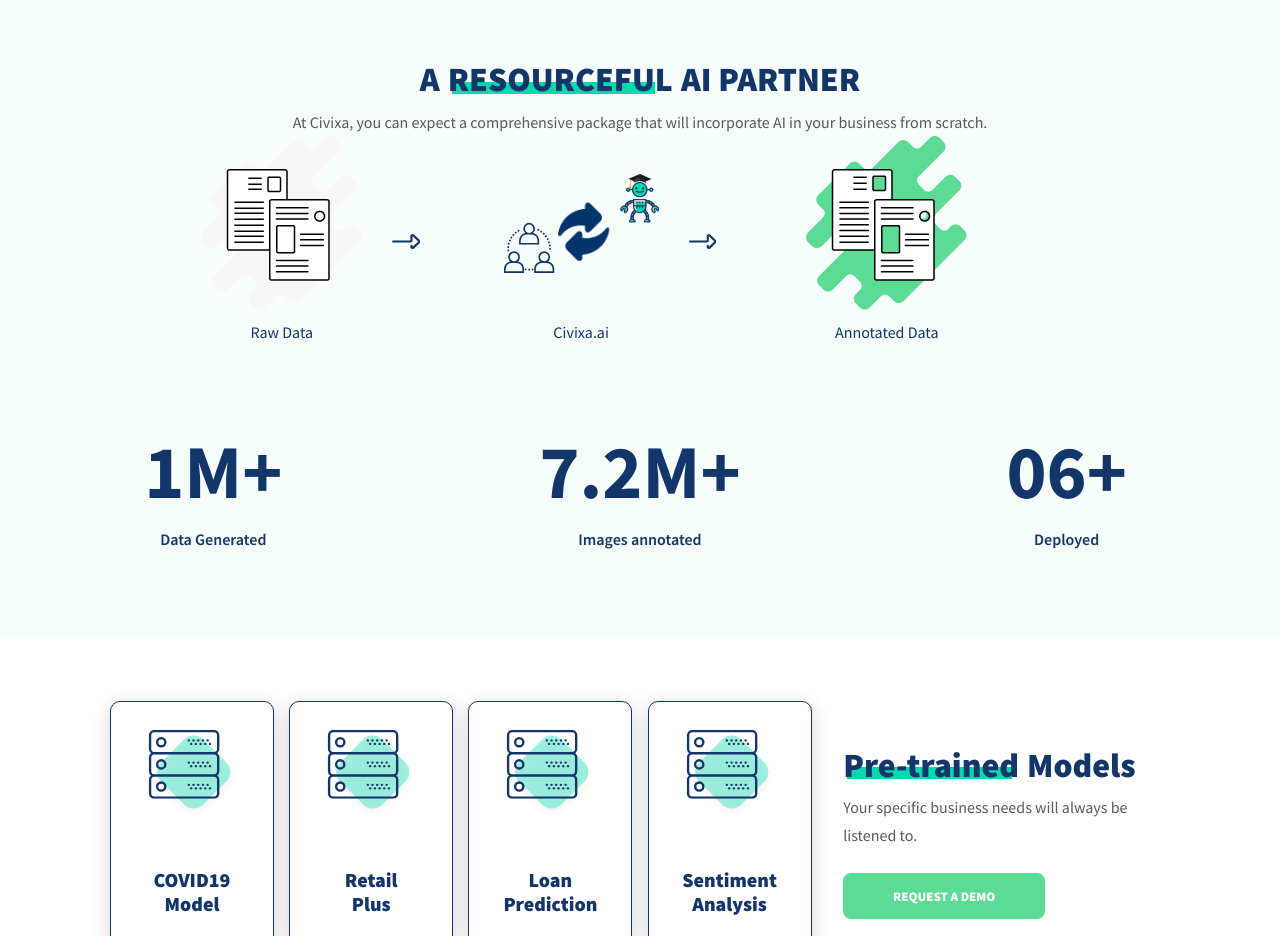
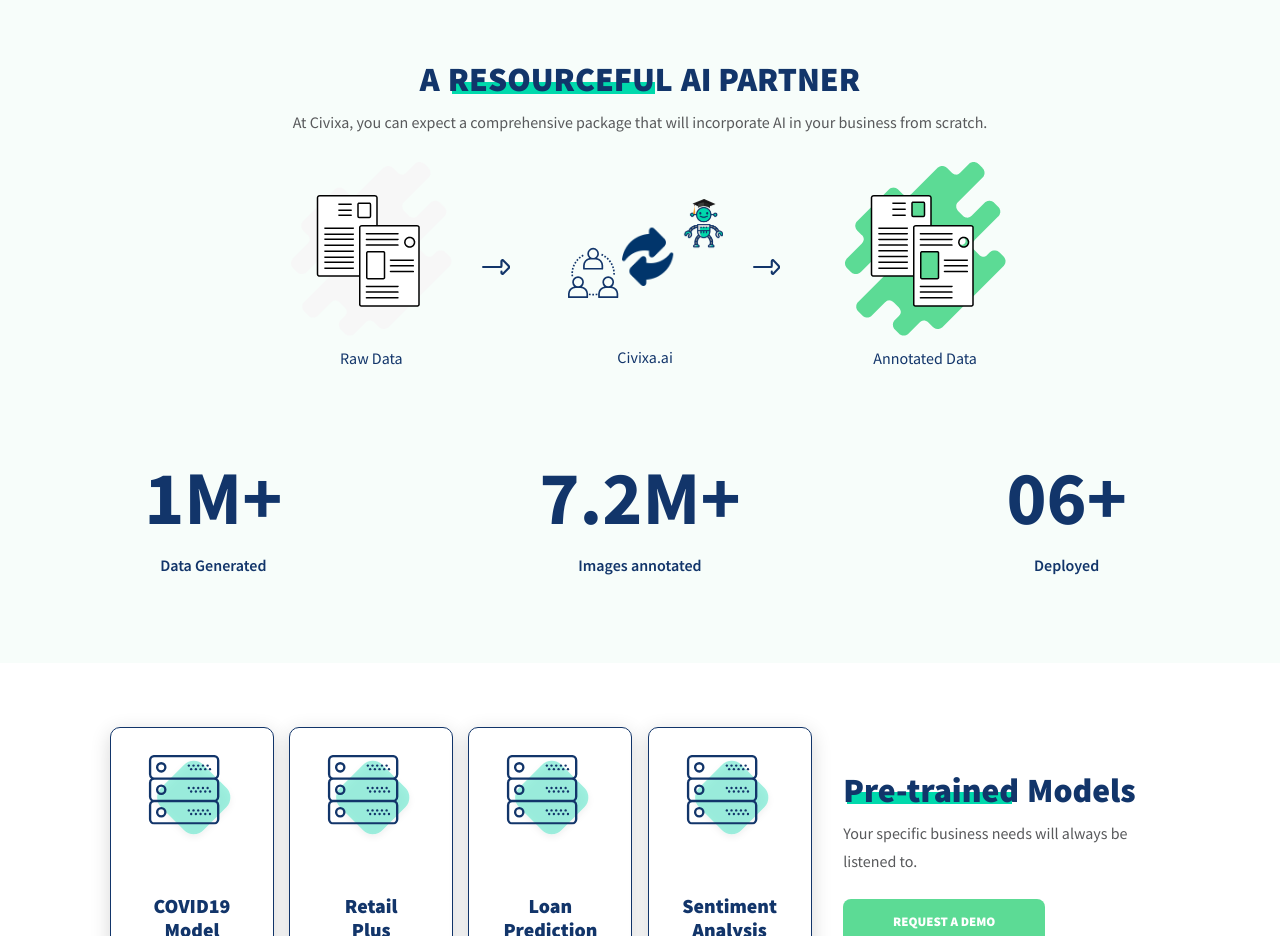
Before and after one commit to kokab-shakil/civixa, a React (Create React App) app: page / in a window 1280 px wide. Shown: the part 1840-2776 px from the top of the page. Built offline with nearby package versions, Linux system fonts and the light colour scheme.

Commit message:
Annotated Data

```diff
--- a/src/App.css
+++ b/src/App.css
@@ -314,7 +314,10 @@
 	border-radius: 10px;
 	box-shadow: 0px 10px 40px #bbbdbc;
 }
-
+.xtra-Padding{
+	padding-top: 2vw;
+	padding-left: 8vw;
+}
 .padding-x {
 	padding-left: 8vw;
 	padding-right: 8vw;
--- a/src/pages/Home/components/SectionFour.js
+++ b/src/pages/Home/components/SectionFour.js
@@ -5,7 +5,7 @@
 import CivixaAi from "../../../images/home/CivixaAi.svg";
 import Engineers from "../../../images/home/Engineers.png";
 import RawData from "../../../images/home/RawData.png";
-
+import '../../../App.css'
 export default function SectionFour({ classes }) {
   return (
     <Row className={classes}>
@@ -24,8 +24,8 @@
           paraClass=" text-center m-auto"
           paraText="At Civixa, you can expect a comprehensive package that will incorporate AI in your business from scratch. "
         />
-        <Row className="data-square-icon d-flex align-items-center flex-column flex-md-row flex-xl-row flex-lg-row   m-auto">
-          <Col md={12} lg={9} className="data-square-icon d-flex align-items-center flex-column flex-md-row flex-xl-row flex-lg-row   m-auto " >
+        <Row className="data-square-icon xtra-Padding d-flex align-items-center flex-column flex-md-row flex-xl-row flex-lg-row   m-auto">
+          <Col md={12} lg={9} className="data-square-icon d-flex align-items-center flex-column flex-md-row flex-xl-row flex-lg-row  m-auto " >
           <SquareIcon
             className={"icon-size"}
             titleOne="Raw Data"
```
